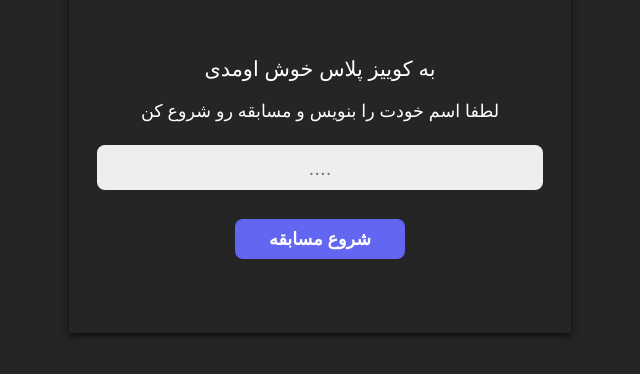
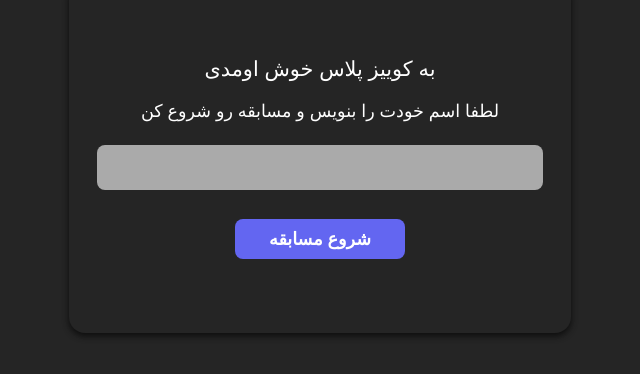
Before and after one commit to sohseyedi-web/quiz-app-timer, a React (Vite) app: page / in a window 1280 px wide. Shown: the part 242-616 px from the top of the page, without its empty margins (320-960 px from the left). Built offline with nearby package versions, Linux system fonts and the light colour scheme; a small style sheet from the web is missing.

Commit message:
start completed

```diff
--- a/package.json
+++ b/package.json
@@ -10,12 +10,11 @@
   },
   "dependencies": {
     "bootstrap": "^5.2.3",
-    "formik": "^2.2.9",
     "react": "^18.2.0",
     "react-dom": "^18.2.0",
+    "react-hook-form": "^7.43.0",
     "react-icons": "^4.7.1",
-    "react-router-dom": "^6.8.0",
-    "yup": "^0.32.11"
+    "react-router-dom": "^6.8.0"
   },
   "devDependencies": {
     "@types/react": "^18.0.26",
--- a/src/App.jsx
+++ b/src/App.jsx
@@ -1,10 +1,18 @@
+import Start from './components/Startpage/Start';
+import {useState} from "react";
+import Quiz from "./components/Quiz/Quiz.jsx";
 
-import Start from './components/Startpage/Start';
 function App() {
 
-  return (
-    <Start/>
-  )
+    const [userName, setUserName] = useState(null)
+
+    return (
+        <>
+            {
+                !userName ? (<Start setUser={setUserName}/>) : (<Quiz/>)
+            }
+        </>
+    )
 }
 
 export default App
--- a/src/components/Startpage/Start.jsx
+++ b/src/components/Startpage/Start.jsx
@@ -1,15 +1,25 @@
 import "./Start.scss";
+import {useForm} from "react-hook-form";
 
-const Start = () => {
+const Start = ({setUser}) => {
+
+    const {register, handleSubmit, formState: {errors}} = useForm()
+
+    const onSubmit = (data) => {
+        setUser(data)
+    }
+
     return (
         <section className="start">
             <div className="container">
-        <form className="start-form">
+                <form className="start-form" onSubmit={handleSubmit(onSubmit)}>
                     <h3 className="start-form__title">به کوییز پلاس خوش اومدی</h3>
                     <p className="start-form__subtitle">
                         لطفا اسم خودت را بنویس و مسابقه رو شروع کن
                     </p>
-          <input type="text" placeholder="...." className="start-form__input" />
+                    <input type="text" {...register('userName', { required: true, minLength: 3 })}
+                           className={errors.userName ? "start-form__input error" : "start-form__input"}/>
+                    {errors.userName && <p className={"start-form__error"}>لطفا اسمت رو بگو</p>}
                     <button className="start-form__btn">شروع مسابقه</button>
                 </form>
             </div>
--- a/src/components/Startpage/Start.scss
+++ b/src/components/Startpage/Start.scss
@@ -15,6 +15,7 @@
     align-items: center;
     justify-content: center;
     flex-direction: column;
+    border-radius: 1rem;
 
     &__title {
       font-weight: 500;
@@ -50,10 +51,26 @@
       border-radius: 0.5rem;
       margin: 0.8rem auto;
       outline: none;
-      background-color: #eee;
-      border: none;
+      background-color: #aaa;
+      border: 3px solid transparent;
       text-align: center;
       font-size: 1.3rem;
+      font-weight: 600;
+      transition: all .4s ease-in-out;
+
+      &.error{
+        border: 3px solid #ff0000;
+        transition: all .4s ease-in-out;
+      }
+      &:focus{
+        transition: all .4s ease-in-out;
+        background-color: #fff;
+      }
+    }
+    &__errors{
+      font-size: .9rem;
+      color: #eee;
+      font-weight: 500;
     }
 
     @media screen and (max-width: 992px) {
@@ -64,6 +81,10 @@
     }
     @media screen and (max-width: 600px) {
       width: 95%;
+
+      &__subtitle {
+        font-size: .9rem;
+      }
     }
   }
 }
```
Also changed, not shown: 1 other file (tests, documents, lock files or other folders). Lines whose indentation alone changed are shown as unchanged.
